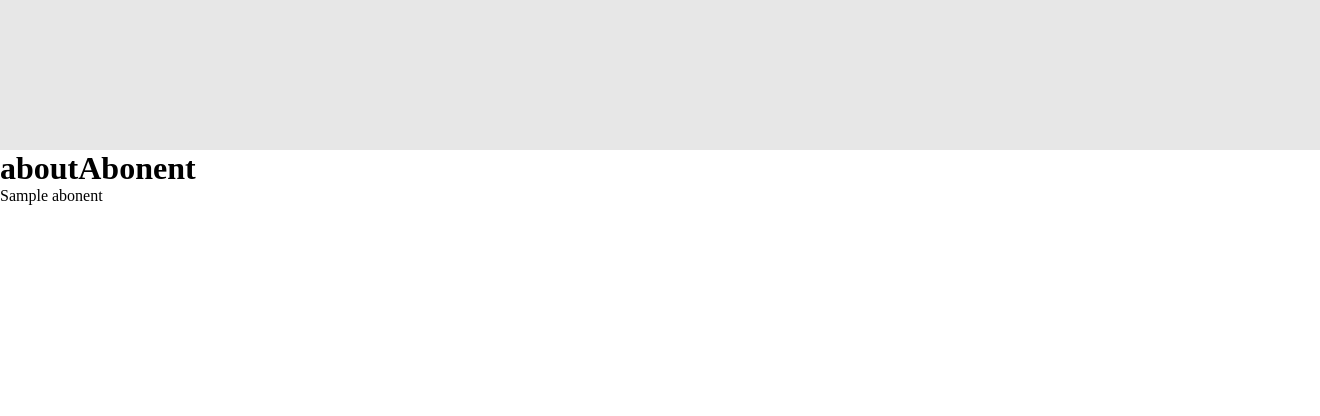
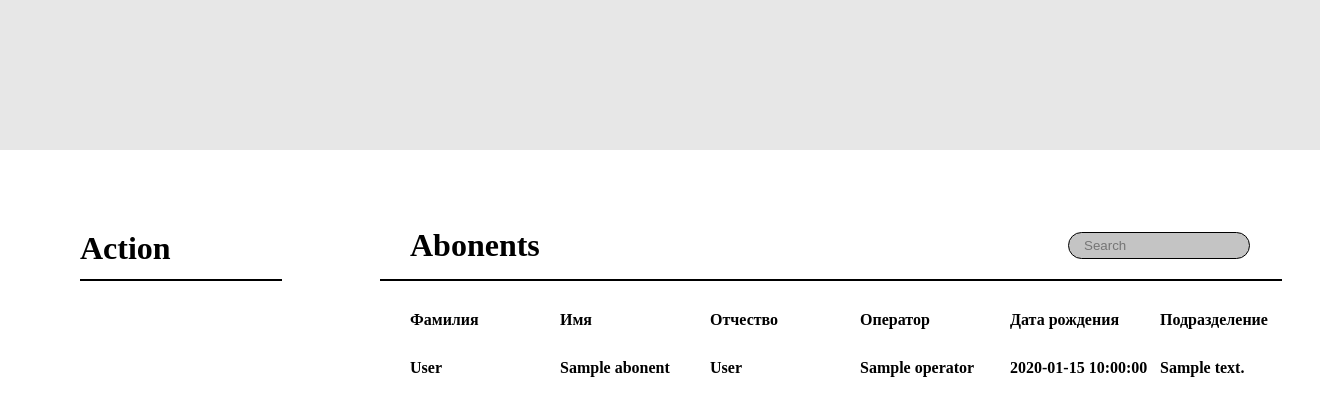
Before and after one commit to securDev/pract, a PHP site: template views/site/aboutAbonent.php in a window 1320 px wide. Shown: the top 416 px of the page. Run offline with PHP 8.4, Linux system fonts and the light colour scheme; the template is opened without the code that fills it: most values are stand-ins (such as "Sample title", 1, 10 or a date in 2020).

Commit message:
add count abonent

```diff
--- a/views/layouts/main.php
+++ b/views/layouts/main.php
@@ -53,6 +53,7 @@
       }
       .form-block {
          margin-top: 100px;
+         margin-left: 200px;
          display: flex;
          align-items: center;
          justify-content: center;
@@ -82,13 +83,34 @@
          cursor: pointer;
          background-color: rgba(127, 106, 255, 1);
       }
+      .auth-but {
+         display: flex;
+         align-items: center;
+         justify-content: space-between;
+      }
+      .auth-but a {
+         display: flex;
+         justify-content: center;
+         align-items: center;
+         text-decoration: none;
+         color: black;
+         border: 1px solid black;
+         border-radius: 25px;
+         height: 30px;
+         width: 120px;
+         background-color: rgb(239, 239, 239);
+         margin: 20px;
+      }
+      .auth-but a:hover {
+         background-color: rgba(127, 106, 255, 1);
+      }
       .action {
          width: 200px;
          display: flex;
          flex-direction: column;
          margin-left: 80px;
          margin-top: 80px;
-         margin-right: 300px;
+         margin-right: 100px;
       }
       .action a {
          margin: 12px 0 12px 0;
@@ -117,6 +139,28 @@
       }
       .a-f nav {
          margin-right: 0;
+      }
+      .header-ab-block {
+         display: flex;
+         width: 860px;
+         justify-content: space-between;
+         margin: 0 30px 0 30px;
+         align-items: center;
+      }
+      .header-ab-block input {
+         width: 150px;
+         height: 25px;
+      }
+      .line-ab {
+         border: 1px solid black;
+         width: 900px;
+      }
+      .list-item {
+         display: flex;
+         margin: 30px 0 0 30px;
+      }
+      .list-item h4 {
+         width: 150px;
       }
    </style>
 <header>
--- a/views/site/aboutAbonent.php
+++ b/views/site/aboutAbonent.php
@@ -1,9 +1,26 @@
-<h1>aboutAbonent</h1>
-
+<div style="display: flex;">
+<?php include "hello.php" ?>
+<div style=" margin-top: 62px;">
+   <div class="header-ab-block">
+      <h1>Abonents</h1>
+      <input class="input" type="text" name="search" placeholder="Search">
+   </div>
+   <div class="line-ab"></div>
+   <div class='list-item'><h4>Фамилия</h4><h4>Имя</h4><h4>Отчество</h4><h4>Оператор</h4><h4>Дата рождения</h4><h4>Подразделение</h4></div>
 <ol>
    <?php
-   foreach ($abonents as $abonent) {
-       echo '<li>' . $abonent->name . '</li>';
+   foreach ($abonents as $abonent)
+   {
+      echo "<div class='list-item'>"
+      . "<h4>" . $abonent->surname            . "</h4>"
+      . "<h4>" . $abonent->name               . "</h4>"
+      . "<h4>" . $abonent->lastname           . "</h4>"
+      . "<h4>" . $abonent->operator           . "</h4>"
+      . "<h4>" . $abonent->date_of_bearth     . "</h4>"
+      . "<h4>" . $abonent->subvision          . "</h4>"
+      . "</div>";
    }
    ?>
 </ol>
+</div>
+</div>
--- a/views/site/countAbonent.php
+++ b/views/site/countAbonent.php
@@ -3,4 +3,8 @@
 <div class="a-f">
 	<?php include "hello.php" ?>
 	<?php include "filters.php" ?>
+	<?php
+		echo $count ?? ''
+		// echo "<h1> Количество абонентов: " . $count ?? "0" . "<h1>"
+	?>
 </div>
--- a/views/site/hello.php
+++ b/views/site/hello.php
@@ -1,5 +1,5 @@
 
-<nav class="action">
+<div class="action">
 	<h1>Action</h1>
 	<div class="line"></div>
     <?php if (app()->auth::check()): ?>
@@ -8,4 +8,4 @@
     	<a href="<?= app()->route->getUrl('/addroom') ?>">Добавить комнату</a>
     	<a href="<?= app()->route->getUrl('/aboutabonent') ?>">Инфа о абонентах</a>
     <?php endif ?>
-</nav>
+</div>
```
Also changed, not shown: app/Controller/Site.php (+12 -7 lines), app/model/Abonent.php (+7 -3 lines), views/site/filters.php (+25 -4 lines), views/site/login.php (+4 -15 lines).
